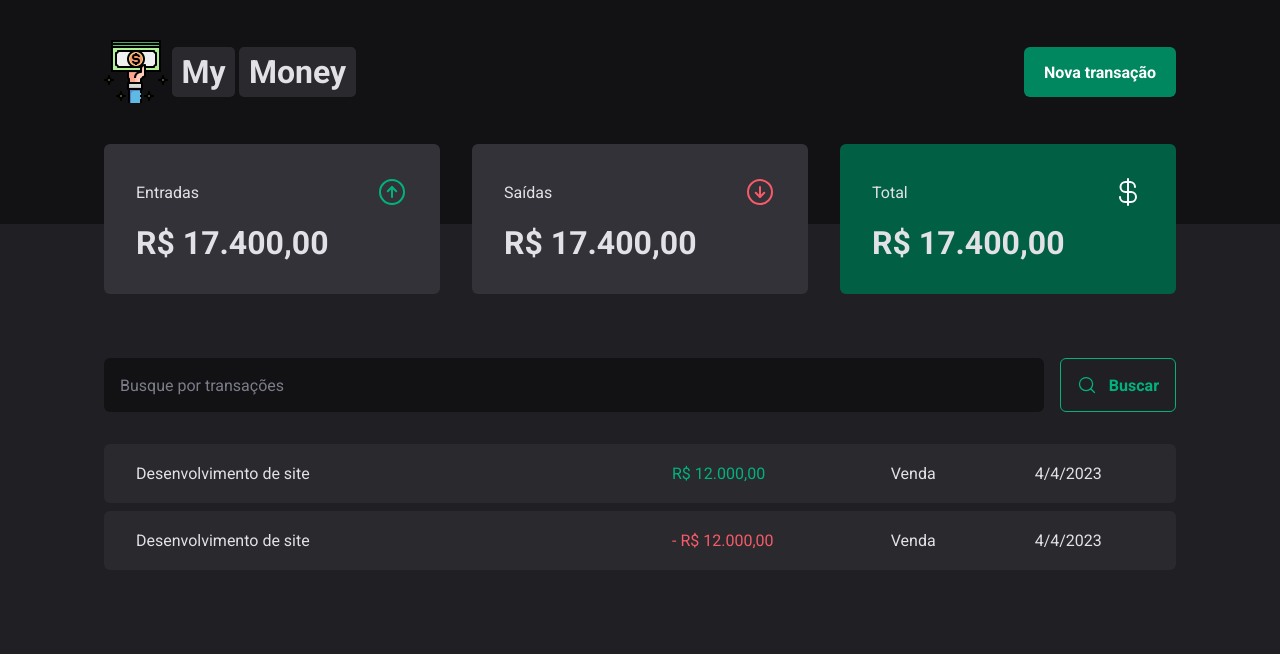
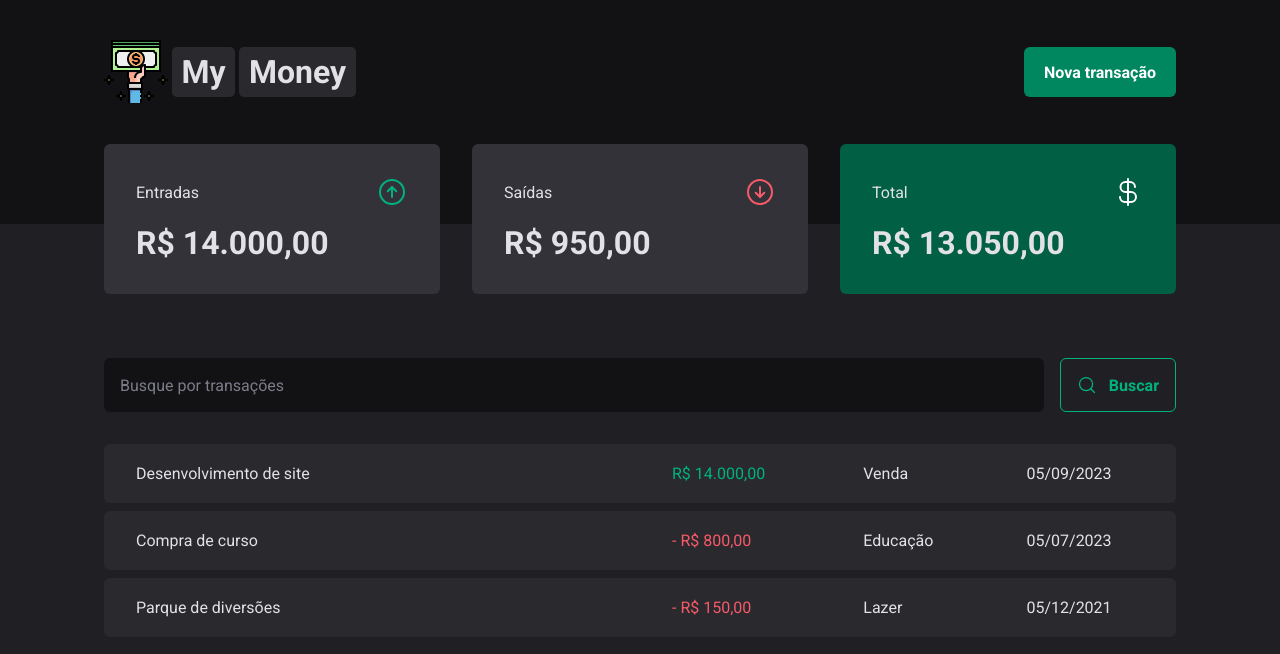
Before and after one commit to GilbertoASJ/My-Money, a React (Vite) app: page / in a window 1280 px wide. Shown: the top 654 px of the page. Built offline with nearby package versions, Linux system fonts and the light colour scheme; data requests are answered from the project's data file.

Commit message:
Feature: :sparkles: transactions api & calc

```diff
--- a/package.json
+++ b/package.json
@@ -5,6 +5,7 @@
   "type": "module",
   "scripts": {
     "dev": "vite",
+    "dev:server": "json-server server.json -w -d 500",
     "build": "tsc && vite build",
     "lint": "eslint . --ext ts,tsx --report-unused-disable-directives --max-warnings 0",
     "preview": "vite preview"
@@ -27,6 +28,7 @@
     "eslint": "^8.45.0",
     "eslint-plugin-react-hooks": "^4.6.0",
     "eslint-plugin-react-refresh": "^0.4.3",
+    "json-server": "^0.17.3",
     "typescript": "^5.0.2",
     "vite": "^4.4.5"
   }
--- /dev/null
+++ b/server.json
@@ -0,0 +1,28 @@
+{
+    "transactions": [
+        {
+            "id": 1,
+            "description": "Desenvolvimento de site",
+            "type": "income",
+            "category": "Venda",
+            "price": 14000,
+            "createdAt": "2023-09-05T12:09:59.619Z"
+        },
+        {
+            "id": 2,
+            "description": "Compra de curso",
+            "type": "outcome",
+            "category": "Educação",
+            "price": 800,
+            "createdAt": "2023-07-05T12:09:59.619Z"
+        },
+        {
+            "id": 3,
+            "description": "Parque de diversões",
+            "type": "outcome",
+            "category": "Lazer",
+            "price": 150,
+            "createdAt": "2021-12-05T12:09:59.619Z"
+        }
+    ]
+}
--- a/src/App.tsx
+++ b/src/App.tsx
@@ -2,12 +2,15 @@
 import { defaultTheme } from "./styles/themes/default";
 import { GlobalStyle } from "./styles/global";
 import { Transactions } from "./pages/Transactions";
+import { TransactionsProvider } from "./contexts/TransactionsContext";
 
 export function App() {
 	return (
 		<ThemeProvider theme={defaultTheme}>
 			<GlobalStyle />
-			<Transactions />
+			<TransactionsProvider>
+				<Transactions />
+			</TransactionsProvider>
 		</ThemeProvider>
 	)
 }
--- a/src/components/Summary/index.tsx
+++ b/src/components/Summary/index.tsx
@@ -1,7 +1,12 @@
 import { ArrowCircleDown, ArrowCircleUp, CurrencyDollar } from "phosphor-react";
 import { SummaryCard, SummaryContainer } from "./styles";
+import { priceFormatter } from "../../utils/formatter";
+import { useSummary } from "../../hooks/useSummary";
 
 export function Summary() {
+
+    const summary = useSummary();
+
     return (
         <SummaryContainer>
             <SummaryCard>
@@ -9,21 +14,27 @@
                     <span>Entradas</span>
                     <ArrowCircleUp size={32} color="#00b37e" />
                 </header>
-                <strong>R$ 17.400,00</strong>
+                <strong>
+                    {priceFormatter.format(summary.income)}
+                </strong>
             </SummaryCard>
             <SummaryCard>
                 <header>
                     <span>Saídas</span>
                     <ArrowCircleDown size={32} color="#f75a68" />
                 </header>
-                <strong>R$ 17.400,00</strong>
+                <strong>
+                    {priceFormatter.format(summary.outcome)}
+                </strong>
             </SummaryCard>
             <SummaryCard variant="green">
                 <header>
                     <span>Total</span>
                     <CurrencyDollar size={32} color="#fff" />
                 </header>
-                <strong>R$ 17.400,00</strong>
+                <strong>
+                    {priceFormatter.format(summary.total)}
+                </strong>
             </SummaryCard>
         </SummaryContainer>
     )
--- /dev/null
+++ b/src/contexts/TransactionsContext.tsx
@@ -0,0 +1,41 @@
+import { ReactNode, createContext, useEffect, useState } from "react";
+
+interface Transaction {
+    id: number;
+    description: string;
+    type: 'income' | 'outcome';
+    category: string;
+    price: number;
+    createdAt: string;
+}
+
+interface TransactionContextType {
+    transactions: Transaction[];
+}
+
+interface TransactionsProviderProps {
+    children: ReactNode;
+}
+
+export const TransactionsContext = createContext({} as TransactionContextType);
+
+export function TransactionsProvider({ children }: TransactionsProviderProps) {
+
+    const [transactions, setTransactions] = useState<Transaction[]>([]);
+
+    async function loadTransactions() {
+
+        const response = await fetch('http://localhost:3000/transactions');
+        const data = await response.json();
+
+        setTransactions(data);
+    }
+
+    useEffect(() => { loadTransactions() }, [])
+
+    return (
+        <TransactionsContext.Provider value={{ transactions }}>
+            {children}
+        </TransactionsContext.Provider>
+    )
+}
--- /dev/null
+++ b/src/hooks/useSummary.ts
@@ -0,0 +1,30 @@
+import { useContext } from "react";
+import { TransactionsContext } from "../contexts/TransactionsContext";
+
+export function useSummary() {
+
+    const { transactions } = useContext(TransactionsContext);
+
+    const summary = transactions.reduce(
+        (acc, transaction) => {
+
+            if(transaction.type === 'income') {
+                acc.income += transaction.price;
+                acc.total += transaction.price;
+            }
+            else {
+                acc.outcome += transaction.price;
+                acc.total -= transaction.price;
+            }
+
+            return acc;
+        },
+        {
+            income: 0,
+            outcome: 0,
+            total: 0
+        }
+    )
+
+    return summary;
+}
--- a/src/pages/Transactions/index.tsx
+++ b/src/pages/Transactions/index.tsx
@@ -1,9 +1,15 @@
+import { useContext } from 'react';
 import { Header } from '../../components/Header/index';
 import { Summary } from '../../components/Summary';
 import { SearchForm } from './components/SearchForm';
 import { TransactionsContainer, TransactionsTable, PriceHighlight } from './styles';
+import { TransactionsContext } from '../../contexts/TransactionsContext';
+import { dateFormatter, priceFormatter } from '../../utils/formatter';
 
 export function Transactions() {
+
+    const { transactions } = useContext(TransactionsContext);
+
     return (
         <div>
             <Header />
@@ -12,26 +18,21 @@
                 <SearchForm />
                 <TransactionsTable>
                     <tbody>
-                        <tr>
-                            <td width="50%">Desenvolvimento de site</td>
-                            <td>
-                                <PriceHighlight variant="income">
-                                    R$ 12.000,00
-                                </PriceHighlight>
-                            </td>
-                            <td>Venda</td>
-                            <td>4/4/2023</td>
-                        </tr>
-                        <tr>
-                            <td width="50%">Desenvolvimento de site</td>
-                            <td>
-                                <PriceHighlight variant="outcome">
-                                    - R$ 12.000,00
-                                </PriceHighlight>
-                            </td>
-                            <td>Venda</td>
-                            <td>4/4/2023</td>
-                        </tr>
+                        {transactions.map((transaction) => {
+                            return (
+                                <tr key={transaction.id}>
+                                    <td width="50%">{transaction.description}</td>
+                                    <td>
+                                        <PriceHighlight variant={transaction.type}>
+                                            {transaction.type === 'outcome' && '- '}
+                                            {priceFormatter.format(transaction.price)}
+                                        </PriceHighlight>
+                                    </td>
+                                    <td>{transaction.category}</td>
+                                    <td>{dateFormatter.format(new Date(transaction.createdAt))}</td>
+                                </tr>
+                            )
+                        })}
                     </tbody>
                 </TransactionsTable>
             </TransactionsContainer>
--- /dev/null
+++ b/src/utils/formatter.ts
@@ -0,0 +1,6 @@
+export const dateFormatter = new Intl.DateTimeFormat('pt-BR');
+
+export const priceFormatter = new Intl.NumberFormat('pt-BR', {
+    style: 'currency',
+    currency: 'BRL'
+});
```
Also changed, not shown: 1 other file (tests, documents, lock files or other folders).
